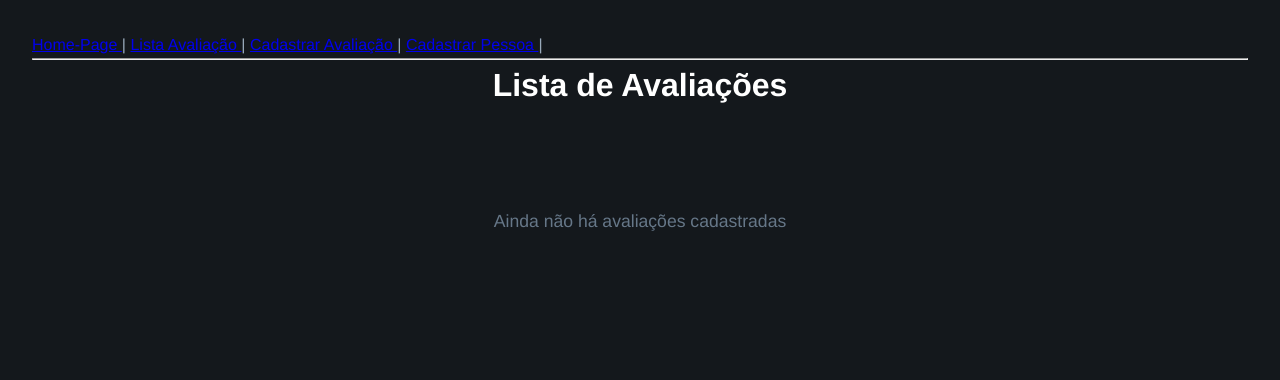
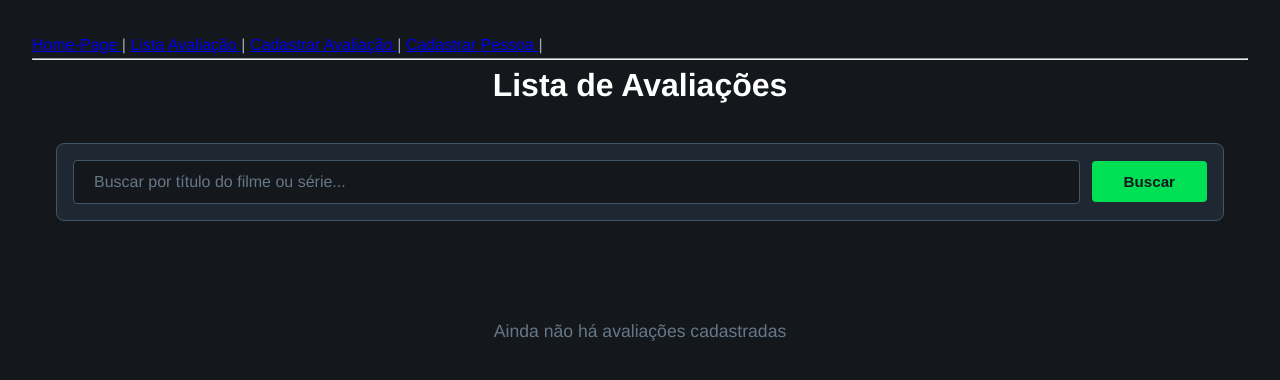
Before and after one commit to LuisaSilveira/inf1407-Projeto1-FakeLetterboxd, a Django app: page /avaliacao/ in a window 1280 px wide. Shown: the top 380 px of the page. Run offline with Django 5.2, Linux system fonts and the light colour scheme; data that the repository does not hold is empty.

Commit message:
filtro de busca por titulo e css feito

```diff
--- /dev/null
+++ b/projeto-letterboxd/NossoProjeto/main/static/main/css/filtroBusca.css
@@ -0,0 +1,158 @@
+/* Estilos para Barra de Busca por Título */
+
+.busca-container {
+    max-width: 1200px;
+    margin: 0 auto 2rem;
+    padding: 0 1rem;
+}
+
+.busca-form {
+    display: flex;
+    gap: 0.75rem;
+    align-items: center;
+    background: #1f2832;
+    border: 1px solid #456;
+    border-radius: 8px;
+    padding: 1rem;
+}
+
+/* Input de busca */
+.busca-input {
+    flex: 1;
+    padding: 0.75rem 1.25rem;
+    background: #14181c;
+    border: 1px solid #456;
+    border-radius: 4px;
+    color: #fff;
+    font-family: 'Graphik', 'Helvetica Neue', Arial, sans-serif;
+    font-size: 1rem;
+    transition: all 0.2s ease;
+}
+
+.busca-input:focus {
+    outline: none;
+    border-color: #00e054;
+    background: #1f2832;
+}
+
+.busca-input::placeholder {
+    color: #678;
+}
+
+/* Botão de buscar */
+.btn-buscar {
+    padding: 0.75rem 2rem;
+    background: #00e054;
+    color: #14181c;
+    border: none;
+    border-radius: 4px;
+    font-weight: 600;
+    font-size: 0.95rem;
+    cursor: pointer;
+    transition: all 0.2s ease;
+    white-space: nowrap;
+}
+
+.btn-buscar:hover {
+    background: #00b042;
+    transform: translateY(-1px);
+}
+
+/* Botão de limpar (X) */
+.btn-limpar {
+    padding: 0.75rem 1rem;
+    background: transparent;
+    color: #ff8000;
+    border: 2px solid #ff8000;
+    border-radius: 4px;
+    font-weight: 600;
+    font-size: 0.95rem;
+    text-decoration: none;
+    cursor: pointer;
+    transition: all 0.2s ease;
+    display: flex;
+    align-items: center;
+    justify-content: center;
+    min-width: 45px;
+}
+
+.btn-limpar:hover {
+    background: #ff8000;
+    color: #fff;
+}
+
+/* Informação da busca */
+.busca-info {
+    margin-top: 1rem;
+    padding: 0.75rem 1rem;
+    background: rgba(0, 224, 84, 0.1);
+    border-left: 3px solid #00e054;
+    border-radius: 4px;
+    color: #9ab;
+    font-size: 0.9rem;
+}
+
+.busca-info strong {
+    color: #fff;
+}
+
+/* Botão voltar */
+.btn-voltar {
+    display: inline-block;
+    margin-top: 1rem;
+    padding: 0.75rem 1.5rem;
+    background: #00e054;
+    color: #14181c;
+    text-decoration: none;
+    border-radius: 4px;
+    font-weight: 600;
+    transition: all 0.2s ease;
+}
+
+.btn-voltar:hover {
+    background: #00b042;
+    transform: translateY(-1px);
+}
+
+/* Estado vazio atualizado */
+.empty-state {
+    text-align: center;
+    padding: 4rem 2rem;
+    color: #678;
+    grid-column: 1 / -1;
+}
+
+.empty-state p {
+    font-size: 1.1rem;
+    margin-bottom: 1.5rem;
+}
+
+/* Responsivo */
+@media (max-width: 768px) {
+    .busca-form {
+        flex-direction: column;
+        gap: 0.75rem;
+    }
+
+    .busca-input {
+        width: 100%;
+    }
+
+    .btn-buscar {
+        width: 100%;
+    }
+
+    .btn-limpar {
+        width: 100%;
+    }
+}
+
+@media (max-width: 480px) {
+    .busca-container {
+        padding: 0 0.5rem;
+    }
+
+    .busca-form {
+        padding: 0.75rem;
+    }
+}
--- a/projeto-letterboxd/NossoProjeto/main/templates/main/listaAvaliacao.html
+++ b/projeto-letterboxd/NossoProjeto/main/templates/main/listaAvaliacao.html
@@ -6,12 +6,43 @@
     <meta name="viewport" content="width=device-width, initial-scale=1.0">
     <title>Lista Avaliações</title>
     <link rel="stylesheet" href="{% static 'main/css/listaAvaliacao.css' %}">
+    <link rel="stylesheet" href="{% static 'main/css/filtroBusca.css' %}">
 </head>
 <body>
     {% include 'main/links.html' %}
 
+    {% for message in messages %}
+        <div class="mensagens {{ message.tags }}">
+            {{ message }}
+        </div>
+    {% endfor %}
+
     <h1>Lista de Avaliações</h1>
 
+    <!-- Barra de Busca -->
+    <div class="busca-container">
+        <form method="get" class="busca-form">
+            <input
+                type="text"
+                name="busca_titulo"
+                placeholder="Buscar por título do filme ou série..."
+                value="{{ busca_titulo }}"
+                class="busca-input"
+            >
+            <button type="submit" class="btn-buscar">Buscar</button>
+            {% if busca_titulo %}
+                <a href="{% url 'main:lista-avaliacao' %}" class="btn-limpar">✕</a>
+            {% endif %}
+        </form>
+
+        {% if busca_titulo %}
+            <div class="busca-info">
+                Buscando por: <strong>"{{ busca_titulo }}"</strong> • {{ avaliacoes|length }} resultado{{ avaliacoes|length|pluralize }}
+            </div>
+        {% endif %}
+    </div>
+
+    <!-- Grid de Avaliações -->
     <div class="avaliacoes-grid">
         {% for avaliacao in avaliacoes %}
         <article class="avaliacao-card">
@@ -33,9 +64,16 @@
         </article>
         {% empty %}
         <div class="empty-state">
-            <p>Ainda não há avaliações cadastradas</p>
+            {% if busca_titulo %}
+                <p>😔 Nenhuma avaliação encontrada para "{{ busca_titulo }}"</p>
+                <a href="{% url 'main:lista-avaliacao' %}" class="btn-voltar">Ver todas as avaliações</a>
+            {% else %}
+                <p>Ainda não há avaliações cadastradas</p>
+            {% endif %}
         </div>
         {% endfor %}
     </div>
+
+    <script src="{% static 'main/js/mensagens.js' %}"></script>
 </body>
 </html>
--- a/projeto-letterboxd/NossoProjeto/main/views.py
+++ b/projeto-letterboxd/NossoProjeto/main/views.py
@@ -15,17 +15,20 @@ from django.contrib import messages
 
 class AvaliacaoListView(View):
     def get(self, request, *args, **kwargs):
-            avaliacoes = Avaliacao.objects.all()
+        # Começa com todas as avaliações ordenadas por data
+        avaliacoes = Avaliacao.objects.all().order_by('-dt_avaliacao')
 
-            contexto = {
-                'avaliacoes': avaliacoes
-            }
+        # FILTRO: Busca por título
+        busca_titulo = request.GET.get('busca_titulo', '').strip()
+        if busca_titulo:
+            avaliacoes = avaliacoes.filter(midia__titulo__icontains=busca_titulo)
 
-            return render(
-                request,
-                'main/listaAvaliacao.html',
-                contexto
-            )
+        contexto = {
+            'avaliacoes': avaliacoes,
+            'busca_titulo': busca_titulo,
+        }
+
+        return render(request, 'main/listaAvaliacao.html', contexto)
 
 
 class MidiaListView(View):
```
